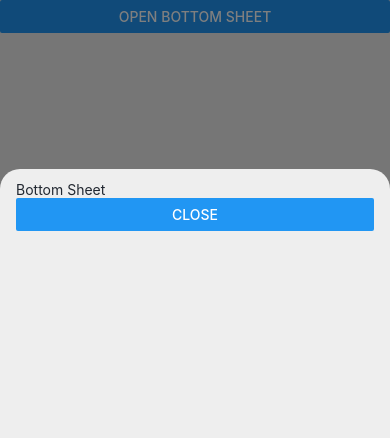
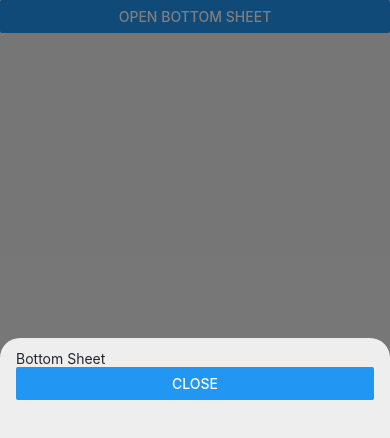
Before and after one commit to ChaitanyGhadigaonkar/panels-react-native-ui, a React Native app: screen /Explore in a window 390 px wide. Both pictures are taken after a click on the button "OPEN BOTTOM SHEET". Shown: the top 438 px of the page. Built offline with nearby package versions, Linux system fonts and the light colour scheme; no server answers.

Commit message:
fixed : bottom sheet react native modal

```diff
--- a/src/components/BottomSheet.jsx
+++ b/src/components/BottomSheet.jsx
@@ -1,3 +1,4 @@
+import {useNavigation} from '@react-navigation/native';
 import React, {Children, cloneElement, useEffect, useRef} from 'react';
 import {
   StyleSheet,
@@ -5,11 +6,17 @@ import {
   useColorScheme,
   Pressable,
   PanResponder,
+  Dimensions,
+  Modal,
 } from 'react-native';
 
-const BottomSheet = ({children, navigation, isOpen, setIsOpen}) => {
+const {height: screenHeight} = Dimensions.get('window');
+
+const BottomSheet = ({children, isOpen, setIsOpen, height = '60%'}) => {
   const slide = useRef(new Animated.Value(600)).current;
   const theme = useColorScheme();
+
+  const navigation = useNavigation();
 
   const slideUp = () => {
     Animated.timing(slide, {
@@ -90,6 +97,13 @@ const BottomSheet = ({children, navigation, isOpen, setIsOpen}) => {
   }, []);
 
   return (
+    <Modal
+      animationType="slide"
+      transparent={true}
+      visible={isOpen}
+      onRequestClose={() => {
+        setIsOpen(false);
+      }}>
       <Pressable
         style={styles.backdrop}
         onPress={() => {
@@ -102,29 +116,31 @@ const BottomSheet = ({children, navigation, isOpen, setIsOpen}) => {
             styles.bottomSheet,
             {transform: [{translateY: slide}]},
             {backgroundColor: theme === 'dark' ? '#222831' : '#EEEEEE'},
+            {height: height},
           ]}>
           {renderChildren()}
         </Animated.View>
       </Pressable>
+    </Modal>
   );
 };
 
 const styles = StyleSheet.create({
   backdrop: {
-    flex: 1,
     position: 'absolute',
     left: 0,
     top: 0,
     right: 0,
     bottom: 0,
     width: '100%',
-    height: '100%',
+    height: screenHeight,
     backgroundColor: 'rgba(0,0,0,0.5)',
     justifyContent: 'flex-end',
     zIndex: 999,
+    margin: 0,
+    elevation: 5,
   },
   bottomSheet: {
-    height: '80%',
     borderTopRightRadius: 20,
     borderTopLeftRadius: 20,
     paddingVertical: 12,
--- a/src/components/cards/ForYouImageCard.jsx
+++ b/src/components/cards/ForYouImageCard.jsx
@@ -2,14 +2,14 @@ import {useState} from 'react';
 import {Image, StyleSheet, Text, TouchableOpacity, View} from 'react-native';
 import MaterialIcon from 'react-native-vector-icons/MaterialIcons';
 
-const ForYouImageCard = ({item}) => {
+const ForYouImageCard = ({item, setBottomSheetOpen}) => {
   const [isFavorite, setIsFavorite] = useState(false);
 
   return (
     <TouchableOpacity
       style={styles.box}
       onPress={() => {
-        console.log(item.id);
+        setBottomSheetOpen(true);
       }}>
       <Image source={{uri: item.urls.regular}} style={styles.image} />
 
--- a/src/navigation/AuthTabs/Explore.jsx
+++ b/src/navigation/AuthTabs/Explore.jsx
@@ -3,7 +3,7 @@ import BottomSheet from '../../components/BottomSheet';
 import ThemeTypography from '../../components/theme/ThemeTypography';
 import {useState} from 'react';
 
-const ExploreTab = ({navigation}) => {
+const ExploreTab = () => {
   const [showBottomSheet, setShowBottomSheet] = useState(false);
   const BottomSheetComponent = ({closeBottomSheet}) => {
     return (
@@ -25,10 +25,7 @@ const ExploreTab = ({navigation}) => {
         onPress={() => setShowBottomSheet(true)}
       />
       {showBottomSheet && (
-        <BottomSheet
-          navigation={navigation}
-          isOpen={showBottomSheet}
-          setIsOpen={setShowBottomSheet}>
+        <BottomSheet isOpen={showBottomSheet} setIsOpen={setShowBottomSheet}>
           <BottomSheetComponent />
         </BottomSheet>
       )}
--- a/src/navigation/AuthTabs/ForYou/Suggested.jsx
+++ b/src/navigation/AuthTabs/ForYou/Suggested.jsx
@@ -1,19 +1,14 @@
 import {useEffect, useState} from 'react';
-import {
-  Button,
-  FlatList,
-  Image,
-  StyleSheet,
-  Text,
-  TouchableOpacity,
-  View,
-} from 'react-native';
+import {FlatList, StyleSheet, Text, View} from 'react-native';
 
 import {AxiosUnsplashInstance} from '../../../api/api';
 import ForYouImageCard from '../../../components/cards/ForYouImageCard';
+import BottomSheet from '../../../components/BottomSheet';
+import ThemeTypography from '../../../components/theme/ThemeTypography';
 
 const Suggested = () => {
   const [pexelsImages, setPexelsImages] = useState([]);
+  const [bottomSheetOpen, setBottomSheetOpen] = useState(false);
 
   const getPexelsData = async () => {
     try {
@@ -39,8 +34,26 @@ const Suggested = () => {
         keyExtractor={item => item.id}
         numColumns={2}
         contentContainerStyle={styles.container}
-        renderItem={({item}) => <ForYouImageCard key={item.id} item={item} />}
+        renderItem={({item}) => (
+          <ForYouImageCard
+            key={item.id}
+            item={item}
+            setBottomSheetOpen={setBottomSheetOpen}
+          />
+        )}
       />
+
+      {bottomSheetOpen && (
+        <BottomSheet
+          key={2}
+          height="100%"
+          isOpen={bottomSheetOpen}
+          setIsOpen={setBottomSheetOpen}>
+          <View style={{flex: 1}}>
+            <ThemeTypography>Hello Bottom Sheet</ThemeTypography>
+          </View>
+        </BottomSheet>
+      )}
     </View>
   );
 };
```
Lines whose indentation alone changed are shown as unchanged.
